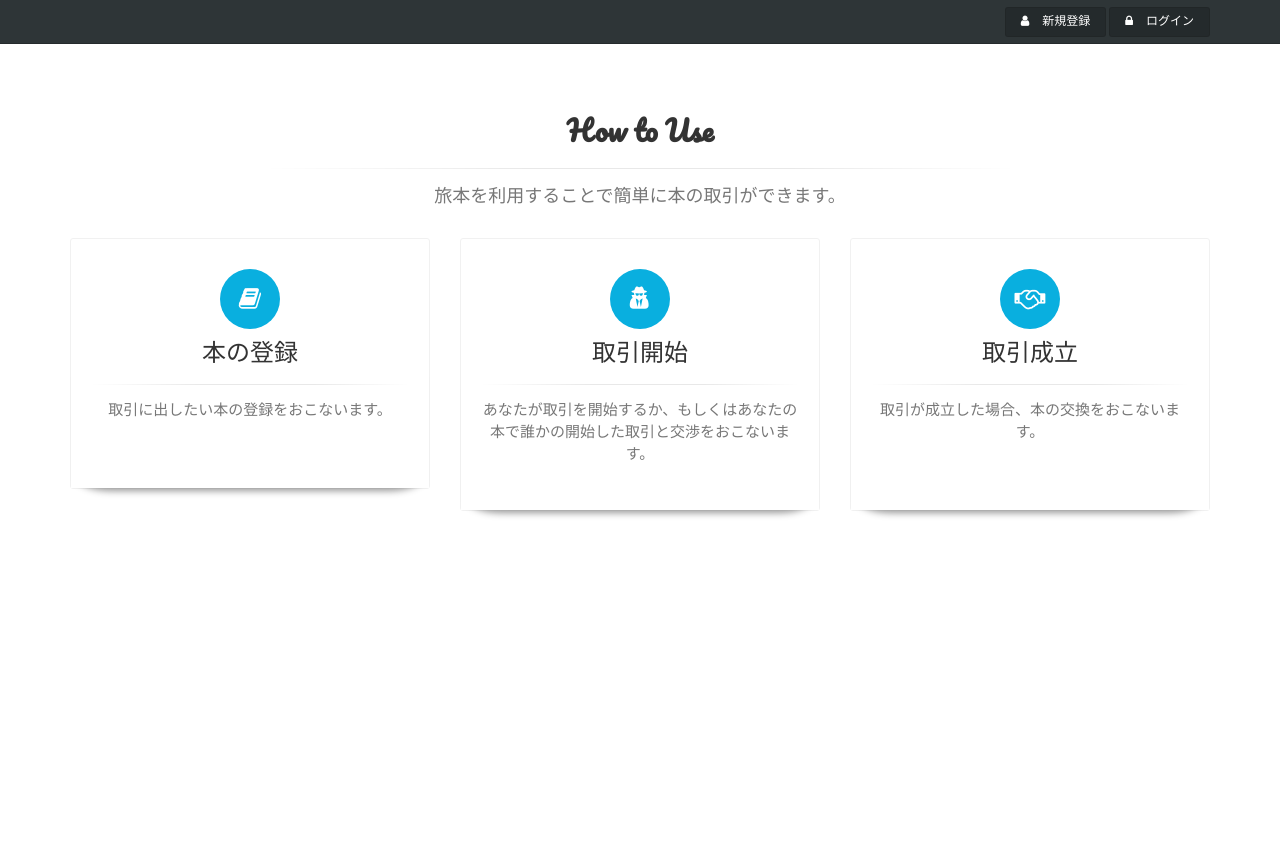
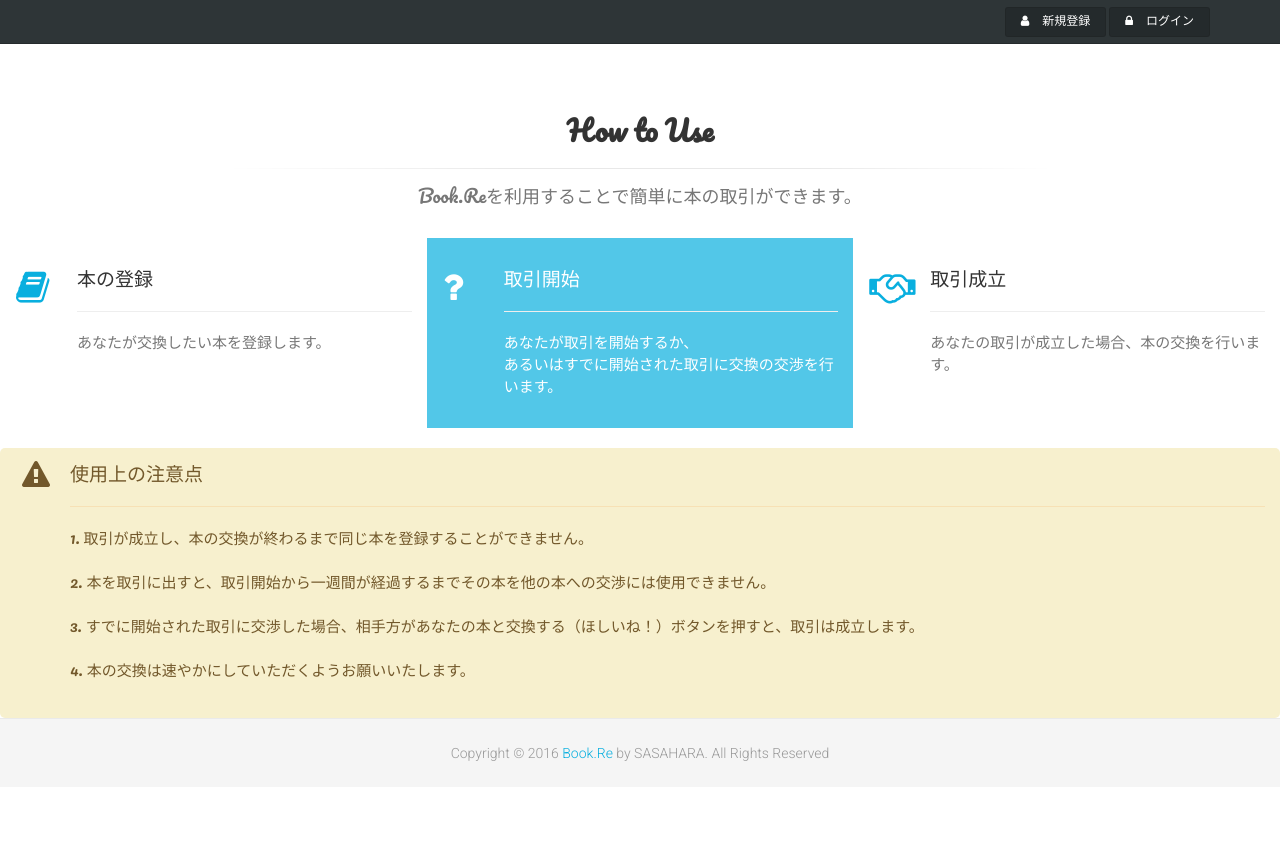
Before and after one commit to sasajpn/demoday_app2, a Rails app: page / in a window 1280 px wide. Run offline with Rails 7, Linux system fonts and the light colour scheme; style sheets or scripts are compiled from the project's sources; parts of the project's set-up code (start-up, migrations or seed data) failed here and were passed over; some libraries are stand-ins or nearby versions.

Commit message:
topページ作成

```diff
--- a/app/assets/stylesheets/mypage/style.scss
+++ b/app/assets/stylesheets/mypage/style.scss
@@ -185,3 +185,9 @@ body {
 .birthday-alert {
   color: #FF0000;
 }
+
+.top {
+  .alert {
+    margin-bottom: 0;
+  }
+}
--- a/app/controllers/page_controller.rb
+++ b/app/controllers/page_controller.rb
@@ -1,4 +1,5 @@
 class PageController < ApplicationController
+  layout 'mypage/top'
   def top
   end
 end
--- a/app/helpers/application_helper.rb
+++ b/app/helpers/application_helper.rb
@@ -155,4 +155,25 @@ module ApplicationHelper
     end
   end
 
+  def set_active(negotiate, n)
+    parent = negotiate.parent_status
+    child = negotiate.child_status
+    if parent == n && child == n
+      style = 'active'
+    elsif (parent - 1) == n && child == n
+      style = 'active'
+    elsif parent == n && (child - 1) == n
+      style = 'active'
+    end
+    style
+  end
+
+  def set_address(user, negotiate)
+    if user == negotiate.parent_user
+      return negotiate.parent.book_address.address
+    else
+      return negotiate.child.book_address.address
+    end
+  end
+
 end
--- a/app/models/book_address.rb
+++ b/app/models/book_address.rb
@@ -1,4 +1,4 @@
 class BookAddress < ActiveRecord::Base
-  belongs_to :adress
+  belongs_to :address
   belongs_to :book
 end
--- a/app/models/negotiate.rb
+++ b/app/models/negotiate.rb
@@ -2,8 +2,8 @@ class Negotiate < ActiveRecord::Base
   belongs_to :parent, class_name: 'Book'
   belongs_to :child, class_name: 'Book'
 
-  delegate :user, to: :parent, prefix: :parent
-  delegate :user, to: :child, prefix: :child
+  delegate :user, :status, to: :parent, prefix: :parent
+  delegate :user, :status, to: :child, prefix: :child
   delegate :title, :author, :image, :condition, to: :child
 
   validates :child_id, presence: true
--- a/app/views/books/_link.html.erb
+++ b/app/views/books/_link.html.erb
@@ -3,4 +3,4 @@
 <%= link_to "交渉に出された本を見る", book_negotiates_path(object), class:"btn btn-gray btn-sm" if current_user.mine?(object) && object.status == 1 %>
 <%= link_to "交渉を取り消す", negotiate_path(other), class: "btn btn-danger btn-sm",method: :delete, data: { confirm: 'ほしいね！を取り消してもよろしいですか？' } if current_user.already_want?(object) %>
 <%= link_to "取引ページ", negotiate_trades_path(object.set_negotiate), class:"btn btn-gray btn-sm" if current_user.mine?(object) && object.status.between?(3,6) %>
-<%= link_to "取引相手を評価する", negotiate_trades_path(object.set_negotiate), class:"btn btn-gray btn-sm" if current_user.already_want?(object) && object.status == 7 %>
+<%= link_to "取引相手を評価する", negotiate_trades_path(object.set_negotiate), class:"btn btn-gray btn-sm" if object.status == 7 %>
--- a/app/views/evals/_form.html.erb
+++ b/app/views/evals/_form.html.erb
@@ -1,10 +1,8 @@
 <%= bootstrap_form_for [object, current_user.evaluators.build] do |f| %>
-  <div class="col-md-4">
     <%= f.hidden_field :evaluatee_id, value: evaluatee.id %>
     <%= f.select :level, Eval.levels_i18n.invert %>
     <%= fields_for(object) do |af| %>
       <%= af.hidden_field :status, value: num %>
     <% end %>
     <%= f.submit "取引相手を評価する", class: "btn btn-primary btn-sm" %>
-  </div>
 <% end %>
--- /dev/null
+++ b/app/views/layouts/mypage/top.html.erb
@@ -0,0 +1,23 @@
+<!DOCTYPE html>
+<html>
+<head>
+  <title>DemodayApp</title>
+  <%= stylesheet_link_tag    'application', media: 'all' %>
+  <%= javascript_include_tag 'application' %>
+  <%= csrf_meta_tags %>
+  <link href='//fonts.googleapis.com/css?family=Roboto:400,300,300italic,400italic,500,500italic,700,700italic' rel='stylesheet' type='text/css'>
+  <link href='//fonts.googleapis.com/css?family=Raleway:700,400,300' rel='stylesheet' type='text/css'>
+  <link href='//fonts.googleapis.com/css?family=Pacifico' rel='stylesheet' type='text/css'>
+  <link href='//fonts.googleapis.com/css?family=PT+Serif' rel='stylesheet' type='text/css'>
+  <link href="https://maxcdn.bootstrapcdn.com/font-awesome/4.7.0/css/font-awesome.min.css" rel="stylesheet" integrity="sha384-wvfXpqpZZVQGK6TAh5PVlGOfQNHSoD2xbE+QkPxCAFlNEevoEH3Sl0sibVcOQVnN" crossorigin="anonymous">
+</head>
+<body>
+
+  <div class="header-container">
+    <%= render partial: 'shared/header' %>
+  </div>
+
+  <%= yield %>
+
+</body>
+</html>
--- a/app/views/page/top.html.erb
+++ b/app/views/page/top.html.erb
@@ -1,33 +1,69 @@
+<section class="main-container top">
 		<div class="col-md-8 col-md-offset-2">
 			<div id="logo" class="logo">
 				<h2 class="text-center logo-font"><strong>How to Use</strong></h2>
 			</div>
 			<div class="separator"></div>
-	<p class="large text-center">旅本を利用することで簡単に本の取引ができます。</p>
+			<p class="large text-center logo-font">Book.Reを利用することで簡単に本の取引ができます。</p>
 		</div>
-<div class="col-md-4 ">
-	<div class="pv-30 ph-20 feature-box bordered shadow text-center object-non-visible animated object-visible fadeInDownSmall" data-animation-effect="fadeInDownSmall" data-effect-delay="100">
-		<span class="icon default-bg circle"><i class="fa fa-book"></i></span>
-		<h3>本の登録</h3>
-		<div class="separator clearfix"></div>
-		<p>取引に出したい本の登録をおこないます。</p>
-		<br />
+		<section class="section border-clear clearfix padding-ver-clear">
+			<div class="container-fluid">
+				<div class="row">
+					<div class="col-md-4 padding-bottom-clear pv-30">
+						<div class="feature-box-2">
+							<span class="icon without-bg"><i class="text-default fa fa-book"></i></span>
+							<div class="body">
+								<h4 class="title">本の登録</h4>
+								<hr>
+								<p>あなたが交換したい本を登録します。</p>
 							</div>
 						</div>
-<div class="col-md-4 ">
-	<div class="pv-30 ph-20 feature-box bordered shadow text-center object-non-visible animated object-visible fadeInDownSmall" data-animation-effect="fadeInDownSmall" data-effect-delay="150">
-		<span class="icon default-bg circle"><i class="fa fa-user-secret"></i></span>
-		<h3>取引開始</h3>
-		<div class="separator clearfix"></div>
-		<p>あなたが取引を開始するか、もしくはあなたの本で誰かの開始した取引と交渉をおこないます。</p>
+					</div>
+					<div class="col-md-4 padding-bottom-clear pv-30 default-translucent-bg">
+						<div class="feature-box-2">
+							<span class="icon without-bg"><i class="fa fa-question"></i></span>
+							<div class="body">
+								<h4 class="title">取引開始</h4>
+								<hr>
+								<p>あなたが取引を開始するか、<br>あるいはすでに開始された取引に交換の交渉を行います。</p>
 							</div>
 						</div>
-<div class="col-md-4 ">
-	<div class="pv-30 ph-20 feature-box bordered shadow text-center object-non-visible animated object-visible fadeInDownSmall" data-animation-effect="fadeInDownSmall" data-effect-delay="200">
-		<span class="icon default-bg circle"><i class="fa fa-handshake-o"></i></span>
-		<h3>取引成立</h3>
-		<div class="separator clearfix"></div>
-		<p>取引が成立した場合、本の交換をおこないます。</p>
-		<br />
+					</div>
+					<div class="col-md-4 padding-bottom-clear pv-30">
+						<div class="feature-box-2">
+							<span class="icon without-bg"><i class="text-default fa fa-handshake-o"></i></span>
+							<div class="body">
+								<h4 class="title">取引成立</h4>
+								<hr>
+								<p>あなたの取引が成立した場合、本の交換を行います。</p>
 							</div>
 						</div>
+					</div>
+				</div>
+			</div>
+		</section>
+		<div class="alert  alert-icon alert-warning" role="alert">
+			<i class="fa fa-warning"></i>
+			<h4>使用上の注意点</h4>
+			<hr>
+			<p class="logo-font">1. 取引が成立し、本の交換が終わるまで同じ本を登録することができません。</p>
+			<br>
+			<p class="logo-font">2. 本を取引に出すと、取引開始から一週間が経過するまでその本を他の本への交渉には使用できません。</p>
+			<br>
+			<p class="logo-font">3. すでに開始された取引に交渉した場合、相手方があなたの本と交換する（ほしいね！）ボタンを押すと、取引は成立します。</p>
+			<br>
+			<p class="logo-font">4. 本の交換は速やかにしていただくようお願いいたします。</p>
+			<br>
+		</div>
+		<div class="subfooter">
+			<div class="container">
+				<div class="subfooter-inner">
+					<div class="row">
+						<div class="col-md-12">
+							<p class="text-center">Copyright © 2016 <%= link_to "Book.Re", root_path %> by SASAHARA. All Rights Reserved</p>
+						</div>
+					</div>
+				</div>
+			</div>
+		</div>
+</section>
```
Also changed, not shown: app/views/trades/_nav.html.erb (+13 -5 lines), app/views/trades/_send_address.html.erb (added, +15 -0 lines), app/views/trades/index.html.erb (+6 -5 lines), db/prefecturals_name_seed.csv (added, +47 -0 lines), db/seeds.rb (+24 -9 lines), 1 other file. Lines whose indentation alone changed are shown as unchanged.
